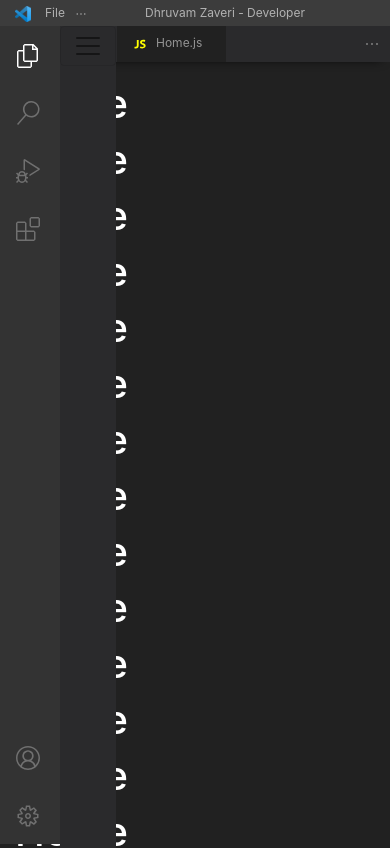
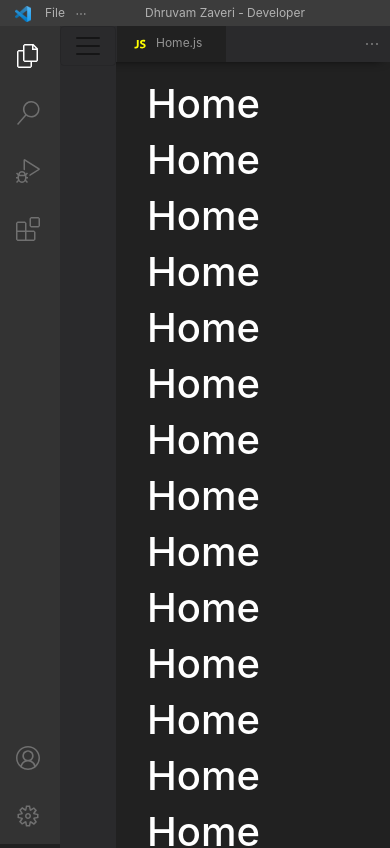
Before and after one commit to dhruvam-zaveri/vs-code-portfolio, a React (Create React App) app in the folder frontend/: page / in a window 390 px wide. Shown: the top 848 px of the page. Built offline with nearby package versions, Linux system fonts and the light colour scheme.

Commit message:
Fixed the padding issue of HomeScreen in sm and xs.

```diff
--- a/frontend/src/App.js
+++ b/frontend/src/App.js
@@ -1,5 +1,5 @@
 import React from "react";
-import { Row, Col, Container } from "react-bootstrap";
+import { Container } from "react-bootstrap";
 import { BrowserRouter as Router, Route } from "react-router-dom";
 import Header from "./Components/Header.js";
 import TabBar from "./Components/TabBar.js";
--- a/frontend/src/Components/TabBar.js
+++ b/frontend/src/Components/TabBar.js
@@ -31,7 +31,6 @@ export const TabBar = () => {
       fluid
     >
       <Row>
-        <Col sm="auto" className="pr-4 d-block d-sm-none"></Col>
         <HorizontalPadding />
         <Col lg="auto" md="auto" sm="auto" xs="auto">
           <Tab title="Home.js" logo={jsLogo} />
--- a/frontend/src/Screens/HomeScreen.js
+++ b/frontend/src/Screens/HomeScreen.js
@@ -1,13 +1,14 @@
 import React from "react";
-import { Container, Row, Col } from "react-bootstrap";
+import { Row, Col } from "react-bootstrap";
 import HorizontalPadding from "../Components/HorizontalPadding.js";
 
 export const HomeScreen = () => {
   return (
     <Row style={{ color: "white", paddingTop: "80px" }}>
-      <Col lg="auto" md="auto" sm="auto">
+      <Col lg="auto" md="auto" sm="auto" xs="auto">
         <HorizontalPadding />
       </Col>
+
       <Col>
         <h1>Home</h1>
         <h1>Home</h1>
```
